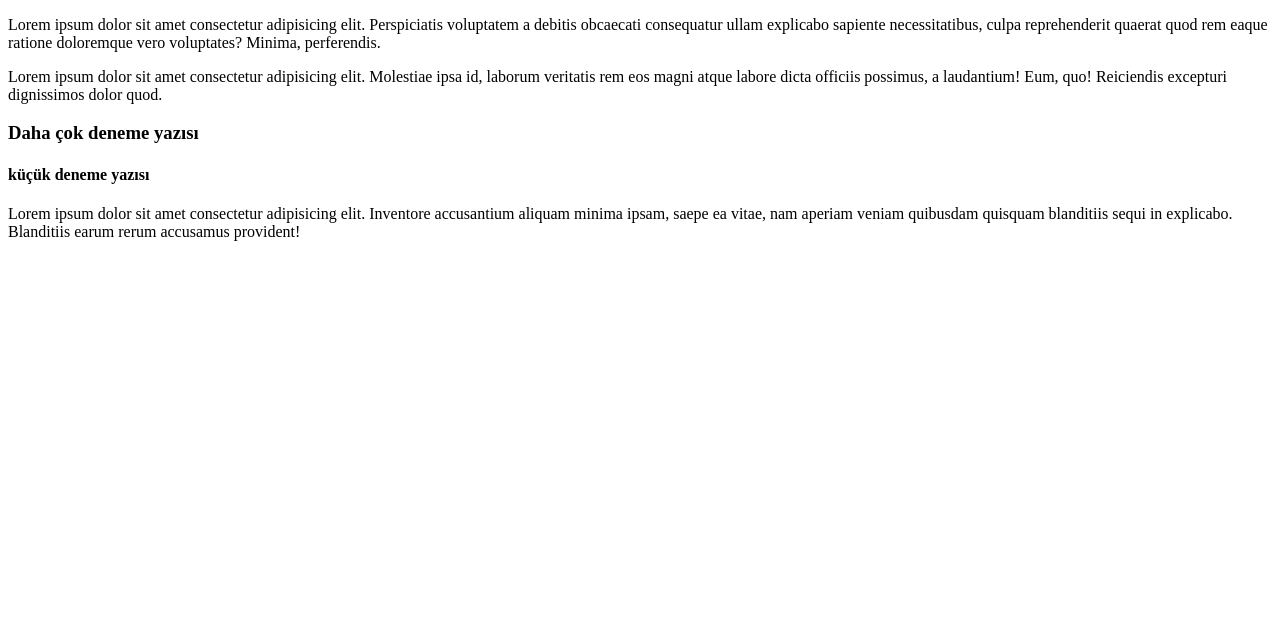
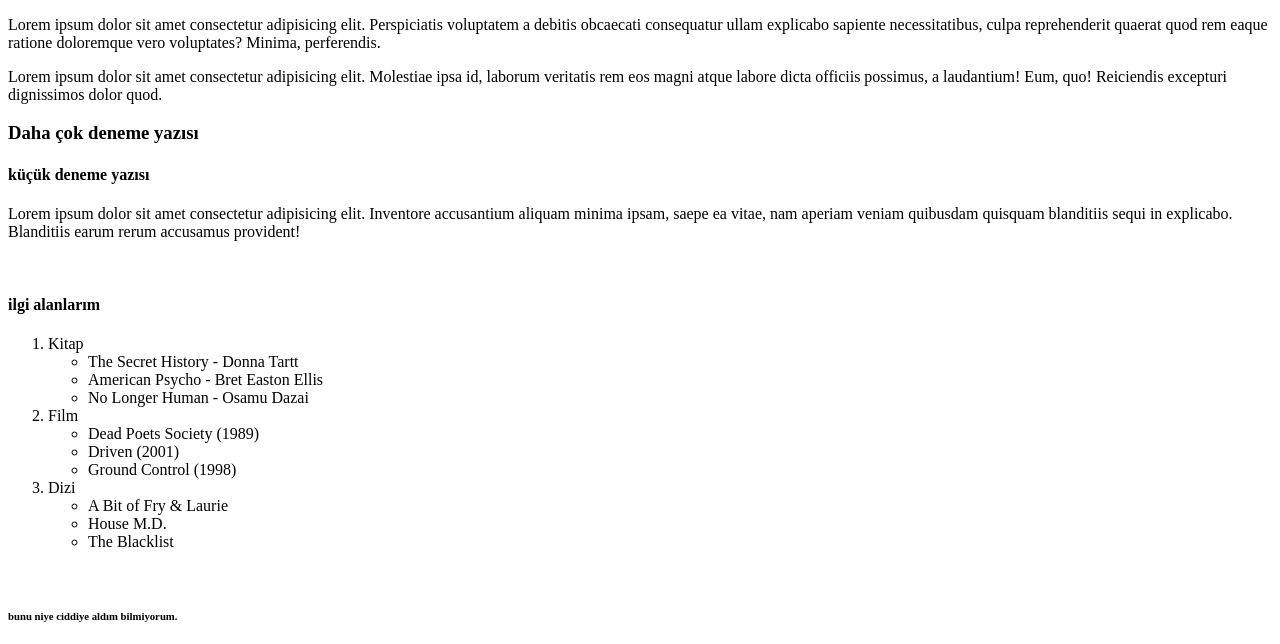
Before and after one commit to aybgk/hmw1, a plain HTML site: page index.html in a window 1280 px wide. Shown: the part 105-749 px from the top of the page. Drawn offline with Linux system fonts and the light colour scheme.

Commit message:
liste ve img eklendi

```diff
--- a/index.html
+++ b/index.html
@@ -3,7 +3,7 @@
 <head>
     <meta charset="UTF-8">
     <meta name="viewport" content="width=device-width, initial-scale=1.0">
-    <title> ödev1 </title>
+    <title> ödev2 </title>
 </head>
 <body>
     <h1> Aybike Gökçen Karataş </h1> <!-- Header (1/en büyük/ - 6/en küçük/) -->
@@ -29,5 +29,32 @@
         Blanditiis earum rerum accusamus provident!
         <!-- daha fazla placeholder text (yazmaya üşendim, özür dilerim) -->
     </p>
+
+    <br>
+    <h4> ilgi alanlarım </h4>
+    <ol>
+        <li> Kitap </li>
+        <ul>
+            <li> The Secret History - Donna Tartt </li>
+            <li> American Psycho - Bret Easton Ellis </li>
+            <li> No Longer Human - Osamu Dazai </li>
+        </ul>
+        <li> Film </li>
+        <ul>
+            <li> Dead Poets Society (1989) </li>
+            <li> Driven (2001) </li>
+            <li> Ground Control (1998) </li>
+        </ul>
+        <li> Dizi </li>
+        <ul>
+            <li> A Bit of Fry & Laurie </li>
+            <li> House M.D. </li>
+            <li> The Blacklist </li>
+        </ul>
+    </ol>
+
+    <br>
+    <h6> bunu niye ciddiye aldım bilmiyorum. </h6>
+    <img src="elmo.jpg" title="benim imza saydığım foto (derslerde her foto için kullanırım, artık benim sayılır)">
 </body>
 </html>
```
Also changed, not shown: elmo.jpg (added).
